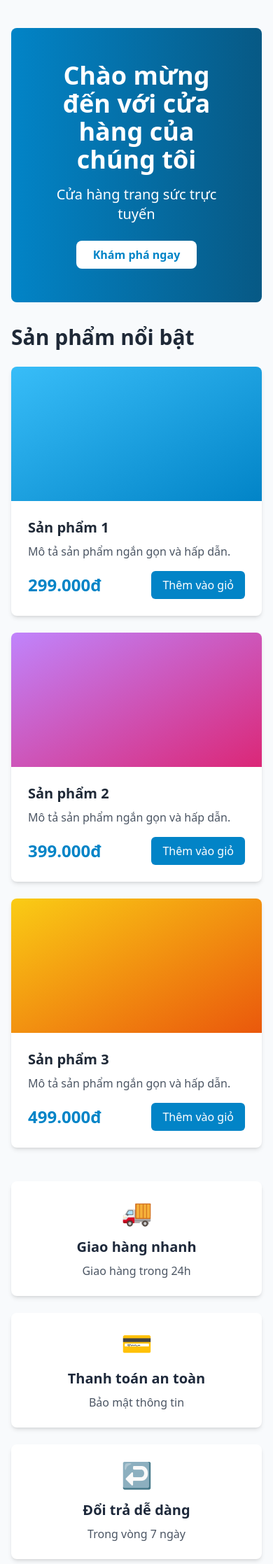
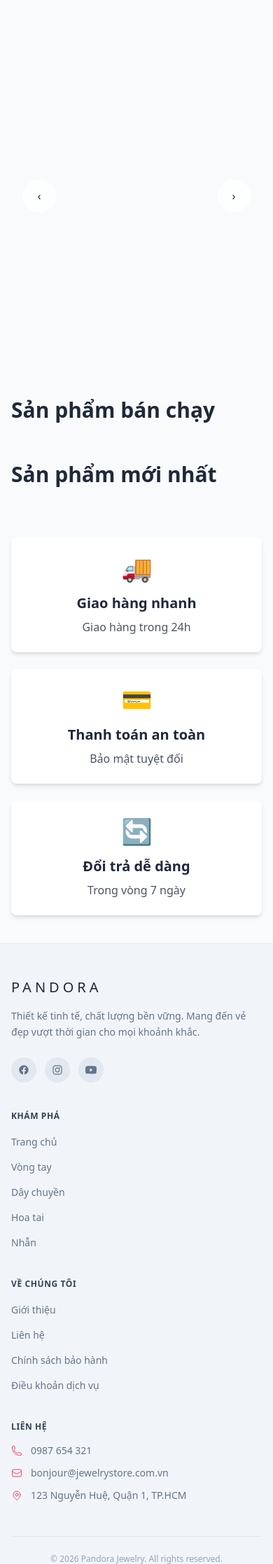
Before and after one commit to iamminhquan/jewelry-store, a Flask app: page / in a window 390 px wide. Shown: the part 66-2301 px from the top of the page at 70% size. Run offline with Flask 3, Linux system fonts and the light colour scheme; data that the repository does not hold is empty; some libraries are stand-ins or nearby versions.

Commit message:
Added introduce pages and modified main_route, about and base layout

```diff
--- a/app/routes/main_route.py
+++ b/app/routes/main_route.py
@@ -2,7 +2,8 @@
 from flask_login import current_user, login_required, logout_user
 from app.extensions import db
 from app.services.dashboard_service import get_dashboard_data, get_website_info
-
+from app.models.product import Product
+from app.services.user_product_service import get_best_seller_products, get_new_products
 
 main_bp = Blueprint(
     "main",
@@ -13,7 +14,21 @@
 
 @main_bp.route("/")
 def show_home_page():
-    return render_template("index.html")
+    best_sellers = get_best_seller_products()
+    new_products = get_new_products()
+    slide_products = (
+        Product.query.filter(Product.trang_thai == 1)
+        .order_by(Product.so_luong.desc())
+        .limit(4)
+        .all()
+    )
+
+    return render_template(
+        "index.html",
+        slide_products=slide_products,
+        best_sellers=best_sellers,
+        new_products=new_products,
+    )
 
 
 @main_bp.route("/admin")
@@ -53,6 +68,21 @@
 @main_bp.route("/register")
 def show_register_page():
     return redirect(url_for("auth.show_sign_up_page"))
+
+
+@main_bp.route("/shipping")
+def show_shipping_page():
+    return render_template("pages/shipping.html")
+
+
+@main_bp.route("/warranty")
+def show_warranty_page():
+    return render_template("pages/warranty.html")
+
+
+@main_bp.route("/payment")
+def show_payment_page():
+    return render_template("pages/payment.html")
 
 
 @main_bp.route("/account", methods=["GET", "POST"])
--- a/app/templates/base.html
+++ b/app/templates/base.html
@@ -33,6 +33,20 @@
             </div>
           </form>
 
+          <!-- <form method="get" action="{{ url_for('search.search_products') }}"
+      class="flex gap-2">
+  <input type="text"
+         name="keyword"
+         value="{{ keyword }}"
+         placeholder="Nhập tên sản phẩm..."
+         class="border px-4 py-2 rounded w-64">
+
+  <button class="bg-black text-white px-4 py-2 rounded">
+    Tìm
+  </button>
+</form> -->
+
+
           <div class="flex items-center gap-3 text-slate-700">
             <button type="button" aria-label="Wishlist"
               class="flex h-10 w-10 items-center justify-center rounded-full transition hover:bg-slate-100 hover:text-slate-900">
@@ -62,12 +76,6 @@
                 <div
                   class="pointer-events-none w-52 rounded-xl border border-slate-100 bg-white p-2 text-sm text-slate-700 shadow-lg opacity-0 translate-y-1 transition duration-150 ease-out group-hover:pointer-events-auto group-hover:opacity-100 group-hover:translate-y-0">
                   {% if current_user.is_authenticated %}
-                  {% if current_user.role == 1 %}
-                  <a href="{{ url_for('main.show_admin_dashboard') }}"
-                    class="block w-full rounded-lg px-4 py-2 text-left font-medium transition hover:bg-slate-100 hover:text-slate-900">
-                    Quản trị Dashboard
-                  </a>
-                  {% endif %}
                   <a href="{{ url_for('main.show_account_page') }}"
                     class="block w-full rounded-lg px-4 py-2 text-left font-medium transition hover:bg-slate-100 hover:text-slate-900">
                     Thông tin tài khoản
@@ -104,6 +112,13 @@
       <nav
         class="mx-auto hidden h-12 max-w-6xl items-center justify-center gap-8 px-4 text-[11px] font-medium uppercase tracking-[0.22em] text-slate-600 sm:flex"
         aria-label="Primary">
+        <!-- <a href="#" class="inline-flex items-center gap-1 transition hover:text-slate-900">
+          Bộ sưu tập mới
+          <svg class="h-3.5 w-3.5 text-slate-400" viewBox="0 0 20 20" fill="none" aria-hidden="true">
+            <path d="m5 7 5 5 5-5" stroke="currentColor" stroke-width="1.6" stroke-linecap="round"
+              stroke-linejoin="round" />
+          </svg>
+        </a> -->
         <a href="#" class="inline-flex items-center gap-1 transition hover:text-slate-900">
           Trang sức
           <svg class="h-3.5 w-3.5 text-slate-400" viewBox="0 0 20 20" fill="none" aria-hidden="true">
--- a/app/templates/index.html
+++ b/app/templates/index.html
@@ -3,95 +3,123 @@
 {% block title %}Trang chủ{% endblock %}
 
 {% block content %}
+<!-- ---SLIDE SHOW--- -->
+<div class="relative w-full h-[480px] overflow-hidden rounded-2xl mb-12">
 
-<!-- Hero Section -->
-<div class="bg-gradient-to-r from-primary-600 to-primary-800 text-white rounded-lg p-12 mb-8">
-  <div class="text-center">
-    <h1 class="text-4xl font-bold mb-4">Chào mừng đến với cửa hàng của chúng tôi</h1>
-    <p class="text-xl mb-6">Cửa hàng trang sức trực tuyến</p>
-    <button class="bg-white text-primary-600 py-2 px-6 rounded-lg font-semibold hover:bg-gray-100 transition">
-      Khám phá ngay
-    </button>
-  </div>
-</div>
+  <div id="slider" class="flex transition-transform duration-700 ease-in-out">
+    {% for s in slide_products %}
+    <div class="min-w-full relative">
+      <img src="{{ url_for('static', filename='images/product/nhan5.png') }}" class="w-full h-[480px] object-cover">
 
-<!-- Products Grid -->
-<div class="mb-8">
-  <h2 class="text-3xl font-bold text-gray-800 mb-6">Sản phẩm nổi bật</h2>
-  <div class="grid grid-cols-1 md:grid-cols-2 lg:grid-cols-3 gap-6">
+      <!-- Text -->
+      <div class="absolute inset-0 flex items-center">
+        <div class="ml-20 text-white space-y-6">
+          <h1 class="text-5xl font-bold tracking-widest">{{ s.ten_san_pham }}</h1>
 
-    {% for product in products %}
-    <div class="bg-white rounded-lg shadow-md overflow-hidden hover:shadow-xl transition">
-      <div class="h-48 bg-gradient-to-br from-primary-400 to-primary-600"></div>
-      <div class="p-6">
-        <h3 class="text-xl font-semibold text-gray-800 mb-2">{{ product.ten_san_pham }}</h3>
-        <p class="text-gray-600 mb-4">{{ product.mo_ta }}</p>
-        <div class="flex justify-between items-center">
-          <span class="text-2xl font-bold text-primary-600">{{ product.gia_xuat }}</span>
-          <button class="btn-primary">Thêm vào giỏ</button>
+          <a href="/product/{{ s.ma_san_pham }}"
+            class="inline-block bg-white text-slate-800 px-10 py-4 font-semibold tracking-widest">
+            MUA NGAY
+          </a>
         </div>
       </div>
     </div>
     {% endfor %}
+  </div>
 
-    <!-- Product Card 1 -->
-    <div class="bg-white rounded-lg shadow-md overflow-hidden hover:shadow-xl transition">
-      <div class="h-48 bg-gradient-to-br from-primary-400 to-primary-600"></div>
+  <!-- Buttons -->
+  <button onclick="prevSlide()"
+    class="absolute left-4 top-1/2 -translate-y-1/2 bg-white/80 w-12 h-12 rounded-full">‹</button>
+  <button onclick="nextSlide()"
+    class="absolute right-4 top-1/2 -translate-y-1/2 bg-white/80 w-12 h-12 rounded-full">›</button>
+</div>
+
+<!-- SẢN PHẨM BESTSELLER -->
+<div class="mb-8">
+  <h2 class="text-3xl font-bold text-gray-800 mb-6">Sản phẩm bán chạy</h2>
+  <div class="grid grid-cols-1 md:grid-cols-2 lg:grid-cols-3 gap-6">
+
+    {% for product in best_sellers %}
+    <div class="bg-white rounded-lg shadow-md overflow-hidden hover:shadow-xl transition
+            flex flex-col h-full">
+      <img src="{{ url_for('static', filename='images/product/charm1.png') }}" class="w-full h-48 object-cover" />
       <div class="p-6">
-        <h3 class="text-xl font-semibold text-gray-800 mb-2">Sản phẩm 1</h3>
-        <p class="text-gray-600 mb-4">Mô tả sản phẩm ngắn gọn và hấp dẫn.</p>
+
+        <h3 class="text-xl font-semibold text-gray-800 mb-2">{{ product.ten_san_pham }}</h3>
+        <p class="text-gray-600 mb-4">{{ product.mo_ta[:60]}}...</p>
         <div class="flex justify-between items-center">
-          <span class="text-2xl font-bold text-primary-600">299.000đ</span>
-          <button class="btn-primary">Thêm vào giỏ</button>
+          <span class="text-2xl font-bold text-primary-600">{{ product.gia_xuat }}</span>
+          <a href="/product/{{ product.ma_san_pham }}" class="btn-secondary">
+            Xem chi tiết
+          </a>
         </div>
       </div>
     </div>
+    {% endfor %}
+  </div>
+</div>
+<!-- SẢN PHẨM MỚI -->
+<div class="mb-8">
+  <h2 class="text-3xl font-bold text-gray-800 mb-6">Sản phẩm mới nhất</h2>
+  <div class="grid grid-cols-1 md:grid-cols-2 lg:grid-cols-3 gap-6">
 
-    <!-- Product Card 2 -->
-    <div class="bg-white rounded-lg shadow-md overflow-hidden hover:shadow-xl transition">
-      <div class="h-48 bg-gradient-to-br from-purple-400 to-pink-600"></div>
+    {% for product in new_products %}
+    <div class="bg-white rounded-lg shadow-md overflow-hidden hover:shadow-xl transition
+            flex flex-col h-full">
+      <img src="{{ url_for('static', filename='images/product/charm1.png') }}" class="w-full h-48 object-cover" />
       <div class="p-6">
-        <h3 class="text-xl font-semibold text-gray-800 mb-2">Sản phẩm 2</h3>
-        <p class="text-gray-600 mb-4">Mô tả sản phẩm ngắn gọn và hấp dẫn.</p>
+
+        <h3 class="text-xl font-semibold text-gray-800 mb-2">{{ product.ten_san_pham }}</h3>
+        <p class="text-gray-600 mb-4">{{ product.mo_ta[:80]}}...</p>
         <div class="flex justify-between items-center">
-          <span class="text-2xl font-bold text-primary-600">399.000đ</span>
-          <button class="btn-primary">Thêm vào giỏ</button>
+          <span class="text-2xl font-bold text-primary-600">{{ product.gia_xuat }}</span>
+          <a href="/product/{{ product.ma_san_pham }}" class="btn-secondary">
+            Xem chi tiết
+          </a>
         </div>
       </div>
     </div>
-
-    <!-- Product Card 3 -->
-    <div class="bg-white rounded-lg shadow-md overflow-hidden hover:shadow-xl transition">
-      <div class="h-48 bg-gradient-to-br from-yellow-400 to-orange-600"></div>
-      <div class="p-6">
-        <h3 class="text-xl font-semibold text-gray-800 mb-2">Sản phẩm 3</h3>
-        <p class="text-gray-600 mb-4">Mô tả sản phẩm ngắn gọn và hấp dẫn.</p>
-        <div class="flex justify-between items-center">
-          <span class="text-2xl font-bold text-primary-600">499.000đ</span>
-          <button class="btn-primary">Thêm vào giỏ</button>
-        </div>
-      </div>
-    </div>
+    {% endfor %}
   </div>
 </div>
-
 <!-- Features Section -->
 <div class="grid grid-cols-1 md:grid-cols-3 gap-6 mt-12">
-  <div class="bg-white p-6 rounded-lg shadow-md text-center">
+  <a href="{{ url_for('main.show_shipping_page') }}"
+    class="bg-white p-6 rounded-lg shadow-md text-center hover:shadow-lg transition">
     <div class="text-4xl mb-4">🚚</div>
     <h3 class="text-xl font-semibold mb-2">Giao hàng nhanh</h3>
     <p class="text-gray-600">Giao hàng trong 24h</p>
-  </div>
-  <div class="bg-white p-6 rounded-lg shadow-md text-center">
+  </a>
+  <a href="{{ url_for('main.show_payment_page') }}"
+    class="bg-white p-6 rounded-lg shadow-md text-center hover:shadow-lg transition">
     <div class="text-4xl mb-4">💳</div>
     <h3 class="text-xl font-semibold mb-2">Thanh toán an toàn</h3>
-    <p class="text-gray-600">Bảo mật thông tin</p>
-  </div>
-  <div class="bg-white p-6 rounded-lg shadow-md text-center">
-    <div class="text-4xl mb-4">↩️</div>
+    <p class="text-gray-600">Bảo mật tuyệt đối</p>
+  </a>
+  <a href="{{ url_for('main.show_warranty_page') }}"
+    class="bg-white p-6 rounded-lg shadow-md text-center hover:shadow-lg transition">
+    <div class="text-4xl mb-4">🔄</div>
     <h3 class="text-xl font-semibold mb-2">Đổi trả dễ dàng</h3>
     <p class="text-gray-600">Trong vòng 7 ngày</p>
-  </div>
+  </a>
 </div>
 
 {% endblock %}
+
+{% block scripts %}
+<script>
+  let index = 0;
+  const slider = document.getElementById("slider");
+  const total = slider.children.length;
+
+  function showSlide(i) {
+    index = (i + total) % total;
+    slider.style.transform = `translateX(-${index * 100}%)`;
+  }
+
+  function nextSlide() { showSlide(index + 1); }
+  function prevSlide() { showSlide(index - 1); }
+
+  setInterval(nextSlide, 5000);
+</script>
+
+{% endblock %}
```
Also changed, not shown: app/templates/about.html (+5 -5 lines), app/templates/pages/payment.html (added, +16 -0 lines), app/templates/pages/shipping.html (added, +15 -0 lines), app/templates/pages/warranty.html (added, +17 -0 lines).
